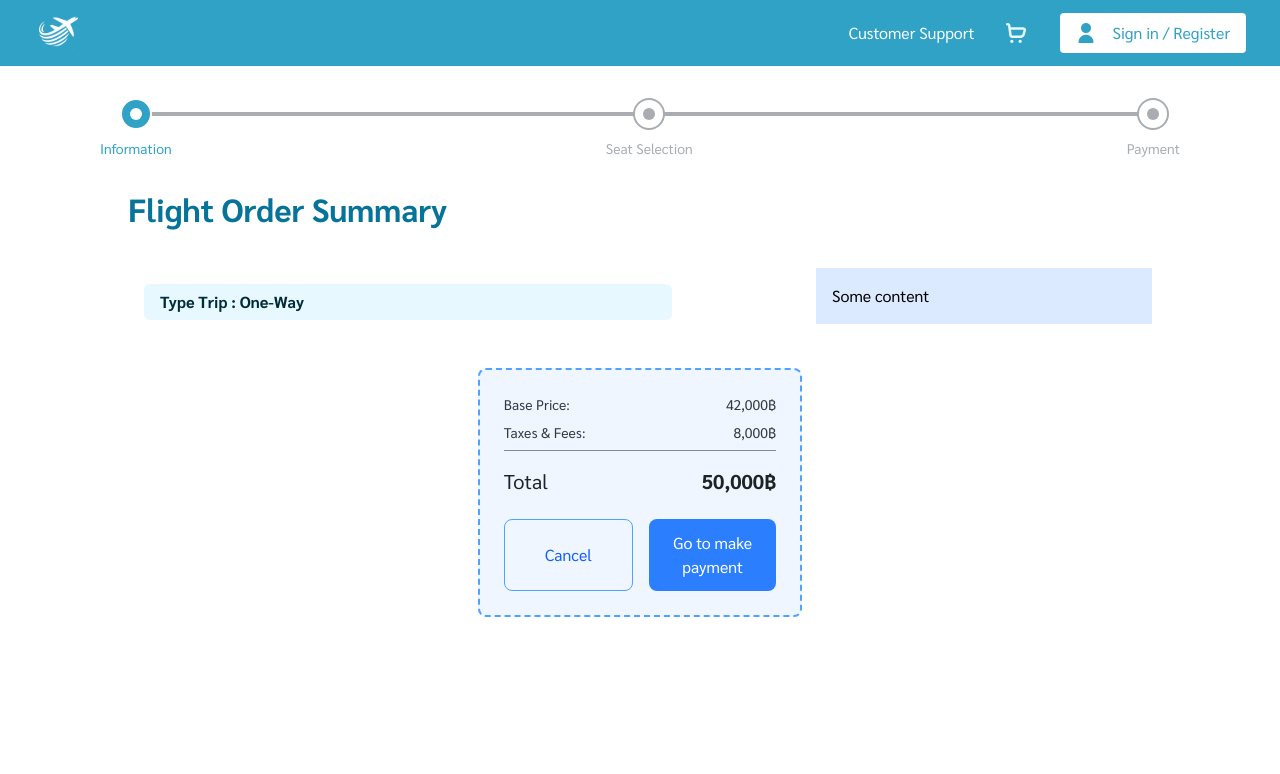
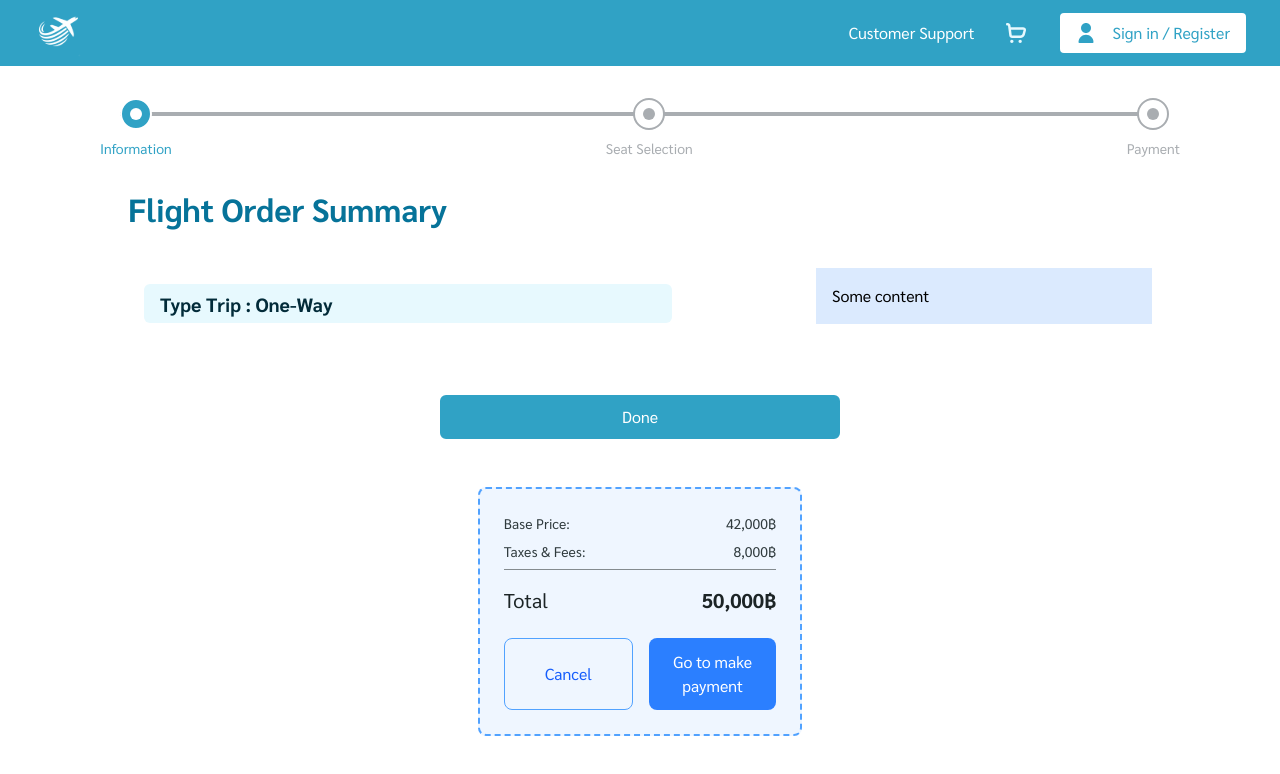
Before and after one commit to Mysterioucz/Se-Project, a Next.js app: page /checkout/payment/confirmation in a window 1280 px wide. Shown: the top 774 px of the page. Built offline with nearby package versions, Linux system fonts and the light colour scheme; no server answers; what @mui/material-nextjs would draw is missing.

Commit message:
feat/add-done-button

```diff
--- a/src/app/(user)/checkout/payment/confirmation/page.tsx
+++ b/src/app/(user)/checkout/payment/confirmation/page.tsx
@@ -1,3 +1,4 @@
+import Button from "@/src/components/Button";
 export default function Page() {
   return (
 
@@ -9,7 +10,7 @@ export default function Page() {
         <div className="flex items-start gap-16 self-stretch">
             <div className="flex flex-col items-start gap-[0.625rem] w-[35rem] p-[1rem]">
                 <div className="flex items-start self-stretch px-4 py-2 rounded-md bg-primary-50">
-                    <div className="font-sarabun text-[1rem] font-semibold leading-[120%] text-primary-900 m-0">
+                    <div className="font-sarabun text-[1.2rem] font-semibold leading-[120%] text-primary-900 m-0">
                         Type Trip : One-Way
                     </div>
                 </div>
@@ -23,8 +24,18 @@ export default function Page() {
                 <p>Some content</p>
             </div>
         </div>
+
+        <div className="flex flex-col items-center self-stretch py-4">
+             <Button
+                text="Done"
+                size="md"
+                width="w-[400px]"
+                align="center"
+                styleType="fill"
+            />
+        </div>
+
     </div>
-
 
   );
 }
```
